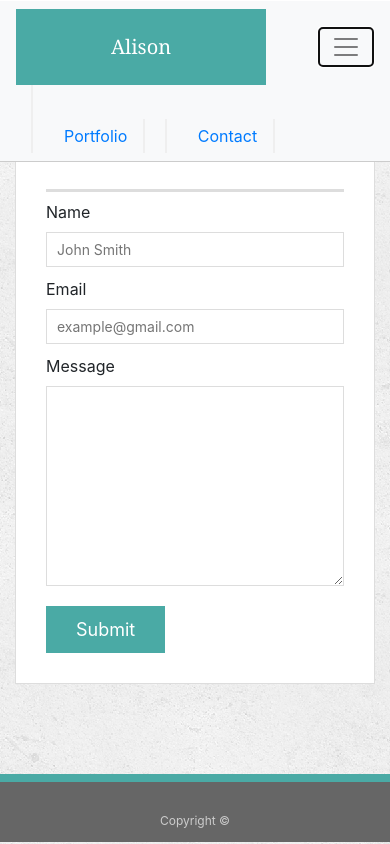
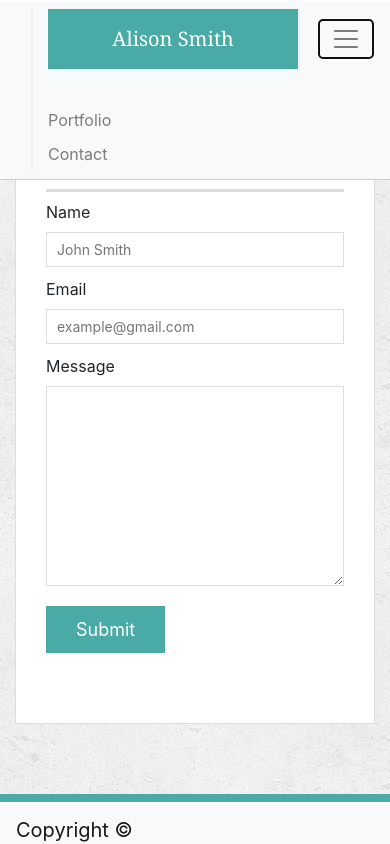
Before and after one commit to smithpyz/Bootstrap-Portfolio, a plain HTML site: page contact.html in a window 390 px wide. Both pictures are taken after a click on the button "Toggle navigation". Drawn offline with nearby package versions, Linux system fonts and the light colour scheme.

Commit message:
first draft

```diff
--- a/assets/css/style.css
+++ b/assets/css/style.css
@@ -147,7 +147,7 @@ h3, h2 {
 .side-section {
   float: right;
   width: 100%;
-  max-width: px;
+  max-width: 960px;
   padding: 30px;
   margin-bottom: 40px;
   background: #fff;
@@ -161,7 +161,7 @@ h3, h2 {
 .work {
   position: relative;
   float: left;
-  width: 274px;
+  width: auto;
   margin: 20px 0 25px;
   overflow: auto;
 }
@@ -171,7 +171,7 @@ h3, h2 {
 }
 
 .work img {
-  width: 100%;
+  width: auto;
   border: 0 none;
   opacity: 0.8;
 }
@@ -179,7 +179,7 @@ h3, h2 {
 .work h3 {
   position: absolute;
   bottom: 20px;
-  width: 100%;
+  width: auto;
   padding: 15px;
   margin-bottom: 0;
   font-weight: 300;
@@ -192,7 +192,7 @@ h3, h2 {
 
 .auth-image {
   float: left;
-  width: 200px;
+  width: auto;
   height: auto;
   margin-top: 10px;
   margin-right: 25px;
--- a/contact.html
+++ b/contact.html
@@ -3,25 +3,24 @@
 
 <head>
   <meta charset="UTF-8">
-  <title>About | Your Name</title>
+  <title>Alison</title>
   <link rel="stylesheet" type="text/css" href="assets/css/reset.css">
   <link rel="stylesheet" type="text/css" href="assets/css/style.css">
-
-  <!-- Required meta tags -->
-  <meta charset="utf-8">
   <meta name="viewport" content="width=device-width, initial-scale=1, shrink-to-fit=no">
-
-  <!-- Bootstrap CSS -->
   <link rel="stylesheet" href="https://stackpath.bootstrapcdn.com/bootstrap/4.1.1/css/bootstrap.min.css" integrity="sha384-WskhaSGFgHYWDcbwN70/dfYBj47jz9qbsMId/iRN3ewGhXQFZCSftd1LZCfmhktB" crossorigin="anonymous">
 </head>
+
 <body>
   <header id="masthead">
       <nav class="navbar navbar-expand-lg navbar-light bg-light">
-                    <a class="nav-link disabled" href="#" id=logo>Alison</a>
-                    <button class="navbar-toggler" type="button" data-toggle="collapse" data-target="#navbarNav" aria-controls="navbarNav" aria-expanded="false" aria-label="Toggle navigation">
+        <div class="nav-item-name">
+          <a id="logo" href="index.html">Alison Smith</a>
+        </div>
+        <button class="navbar-toggler" type="button" data-toggle="collapse" data-target="#navbarNavy" aria-controls="navbarNav" aria-expanded="false" aria-label="Toggle navigation">
           <span class="navbar-toggler-icon"></span>
         </button>
-                    <div class="collapse navbar-collapse" id="navbarNav">
+        <div class="collapse navbar-collapse" id="navbarNavy">
+        <ul class="navbar-nav">
               <li class="nav-item">
                 <a class="nav-link" href="index.html">About</a>
               </li>
@@ -36,12 +35,11 @@
       </nav>
   </header>
 
-        <div id="main-container" class="container">
+  <div id="main-container" class="container container-fluid">
+    <div class="row no-gutters">
+        <div class="col-12 col-sm-12 col-md-8 col-lg-8 col-xl-8">
           <section class="main-section">
               <h1>Contact</h1>
-
-                  <body>
-
 
                 <form id="contact-form">
                     <ul>
@@ -60,16 +58,20 @@
                     </ul>
                     <input type="submit">
               </form>
-
           </section>
-
         </div>
 
-              <footer>
-                <div class="container">
-                  Copyright &copy;
+      <div class="col-md-4 col-lg-4 col-xl-4 d-none d-md-block">
+          <section class="side-section">
+              <h1>Side Bar</h1>
+                  <p>Donec vehicula lacus at leo feugiat lacinia. In et ex ultrices, ultrices neque non, pretium odio. Nunc id eros iaculis, pulvinar quam eget, egestas mauris.</p>
+          </section>
       </div>
+
+      <footer class="navbar fixed-bottom navbar-light bg-light">
+        <nav class="navbar-brand">Copyright &copy;</nav>
       </footer>
+
           <!-- Optional JavaScript -->
           <!-- jQuery first, then Popper.js, then Bootstrap JS -->
           <script src="https://code.jquery.com/jquery-3.3.1.slim.min.js" integrity="sha384-q8i/X+965DzO0rT7abK41JStQIAqVgRVzpbzo5smXKp4YfRvH+8abtTE1Pi6jizo" crossorigin="anonymous"></script>
```
Also changed, not shown: portfolio.html (+1 -1 lines). Lines whose indentation alone changed are shown as unchanged.
